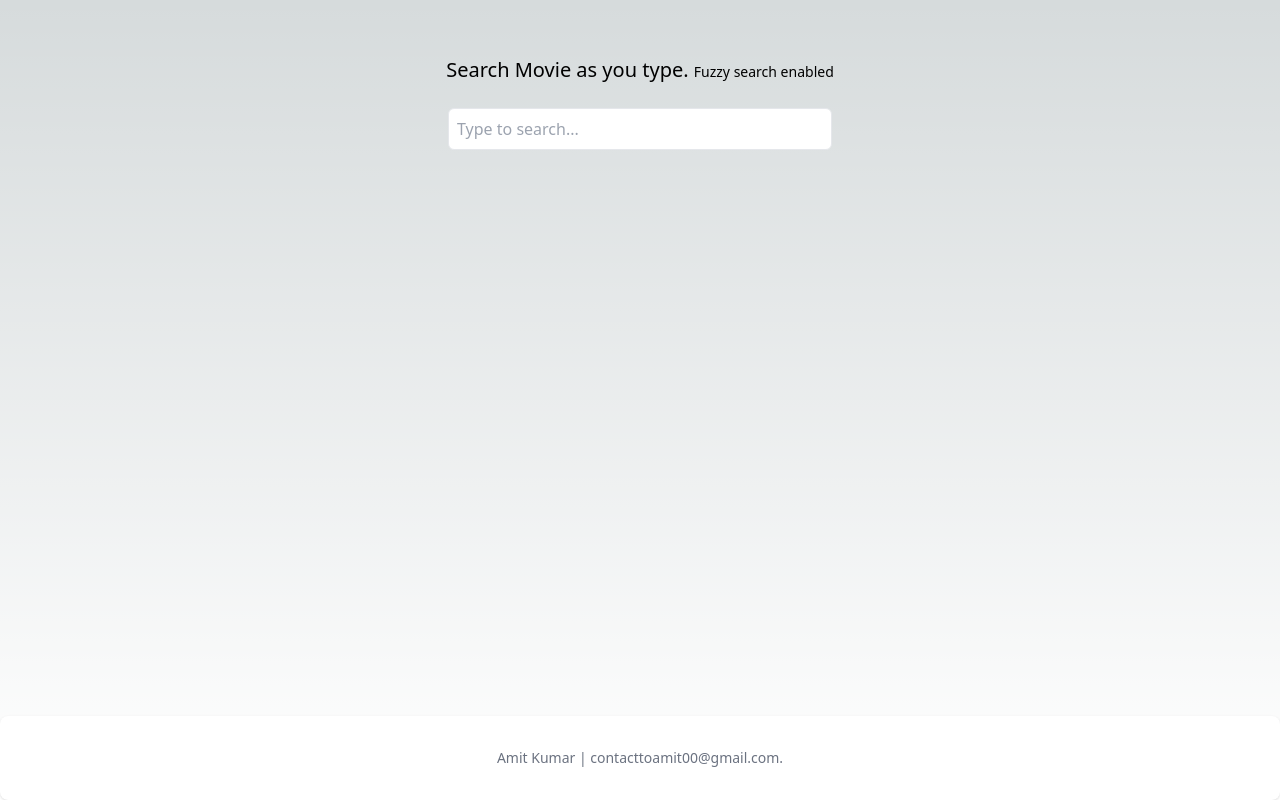
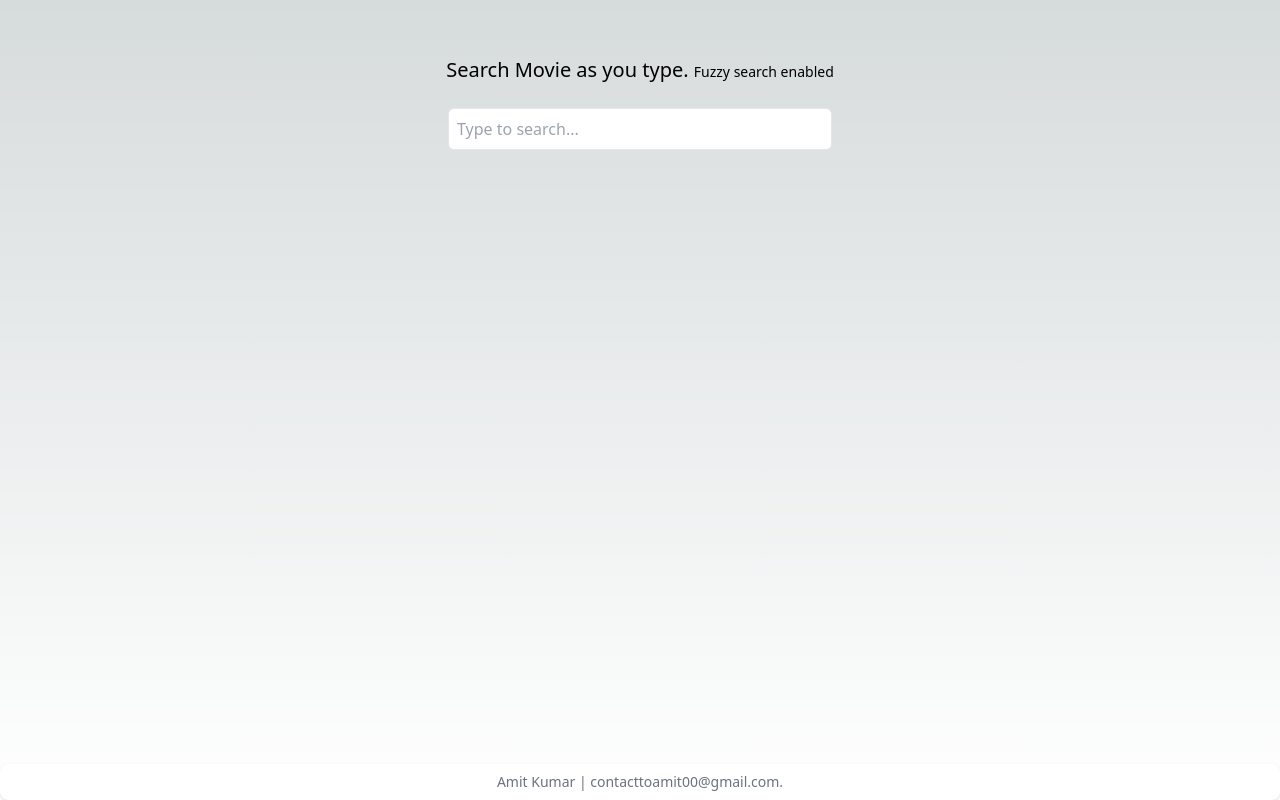
Before and after one commit to AimAmit/type-ahead-fe, a Next.js app: page / in a window 1280 px wide. Built offline with nearby package versions, Linux system fonts and the light colour scheme.

Commit message:
Style fix

```diff
--- a/pages/index.tsx
+++ b/pages/index.tsx
@@ -43,7 +43,7 @@ const TypeAheadSearch: React.FC = () => {
         className="border p-2 mb-4 w-96 rounded-md dark:text-black"
       />
       {/* {loading && <p>Loading...</p>} */}
-      <ul className="h-full overflow-y-auto bg-gray-100 w-90 rounded-md pl-2 dark:text-black">
+      <ul className="h-full w-96 overflow-y-auto bg-gray-100 rounded-md pl-2 dark:text-black">
         {results.map((result, idx) => (
           <li key={idx} className="border-b p-2 overflow-x-scroll">
             <span
@@ -54,11 +54,11 @@ const TypeAheadSearch: React.FC = () => {
         ))}
       </ul>
       <footer className="bg-white rounded-lg shadow dark:bg-gray-900 bottom-0 absolute w-full">
-        <div className="w-full max-w-screen-xl mx-auto p-4 md:py-8">
-          <span className="block text-sm text-gray-500 sm:text-center dark:text-gray-400">
+        {/* <div className="w-full max-w-screen-xl mx-auto p-4 md:py-8"> */}
+          <span className="block text-sm text-gray-500 sm:text-center dark:text-gray-400 p-2">
             Amit Kumar | contacttoamit00@gmail.com.
           </span>
-        </div>
+        {/* </div> */}
       </footer>
     </div>
   );
```
